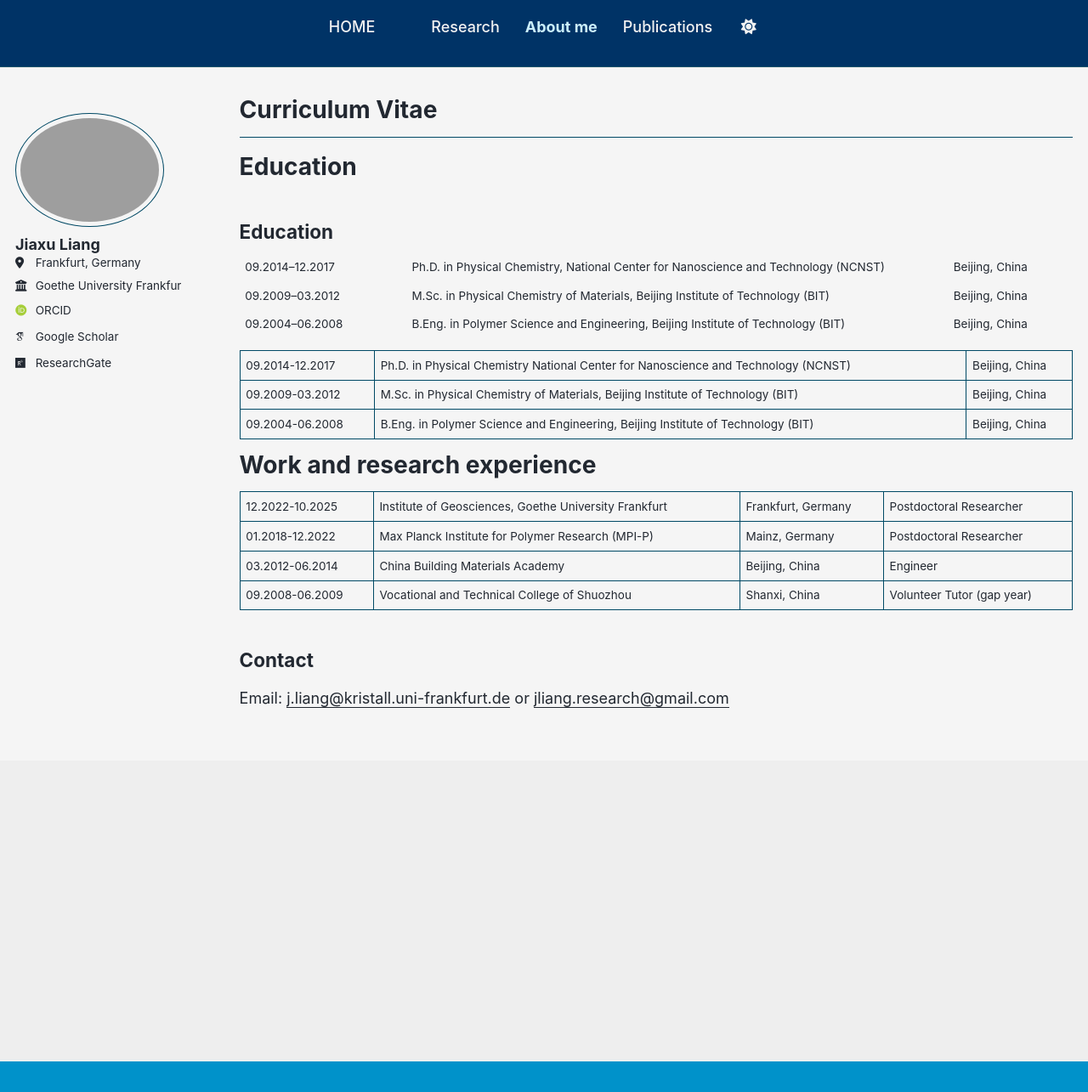
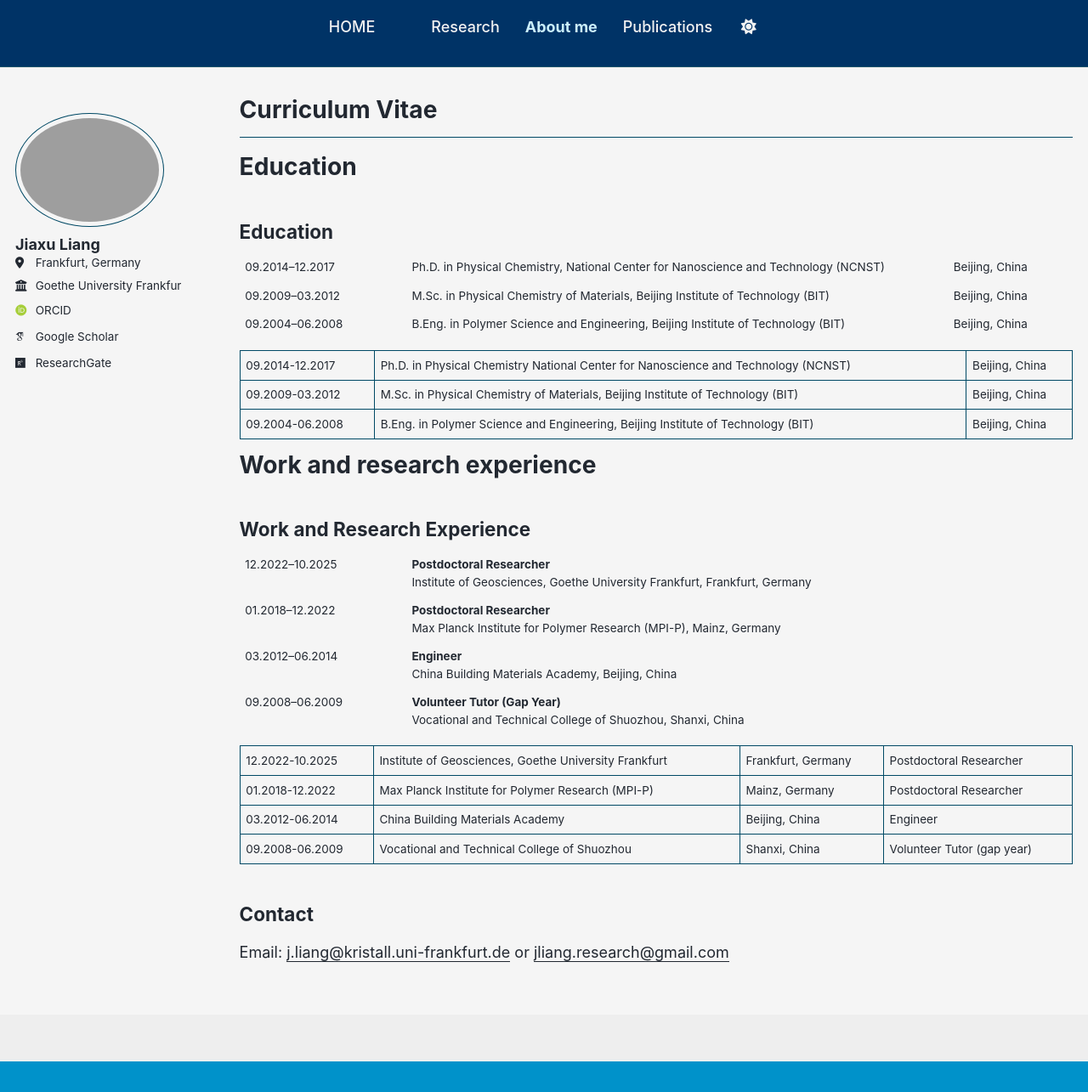
Before and after one commit to liangjiaxu-research/liangjiaxu-research.github.io, a Jekyll site: the page built from _pages/cv.md, in a window 1280 px wide and 1285 px high. Shown: the whole window at 85% size. Built offline with Jekyll 4.4.1, drawn with Linux system fonts in a browser that asks for light colours; some web fonts are replaced; a script bundle is joined from its source files by our own code; library files that are not in the unit come from our copies.

Commit message:
Update cv.md

```diff
--- a/_pages/cv.md
+++ b/_pages/cv.md
@@ -54,6 +54,42 @@ Beijing, China
 
 # Work and research experience
 
+<h2>Work and Research Experience</h2>
+
+<table style="border:none; width:100%;">
+<tr>
+<td style="border:none; width:20%; vertical-align:top;">12.2022–10.2025</td>
+<td style="border:none;">
+<strong>Postdoctoral Researcher</strong><br>
+Institute of Geosciences, Goethe University Frankfurt, Frankfurt, Germany
+</td>
+</tr>
+
+<tr>
+<td style="border:none; vertical-align:top;">01.2018–12.2022</td>
+<td style="border:none;">
+<strong>Postdoctoral Researcher</strong><br>
+Max Planck Institute for Polymer Research (MPI-P), Mainz, Germany
+</td>
+</tr>
+
+<tr>
+<td style="border:none; vertical-align:top;">03.2012–06.2014</td>
+<td style="border:none;">
+<strong>Engineer</strong><br>
+China Building Materials Academy, Beijing, China
+</td>
+</tr>
+
+<tr>
+<td style="border:none; vertical-align:top;">09.2008–06.2009</td>
+<td style="border:none;">
+<strong>Volunteer Tutor (Gap Year)</strong><br>
+Vocational and Technical College of Shuozhou, Shanxi, China
+</td>
+</tr>
+</table>
+
 | 12.2022-10.2025 | Institute of Geosciences, Goethe University Frankfurt | Frankfurt, Germany | Postdoctoral Researcher
 | 01.2018-12.2022 | Max Planck Institute for Polymer Research (MPI-P) | Mainz, Germany | Postdoctoral Researcher
 | 03.2012-06.2014 | China Building Materials Academy | Beijing, China | Engineer
```
